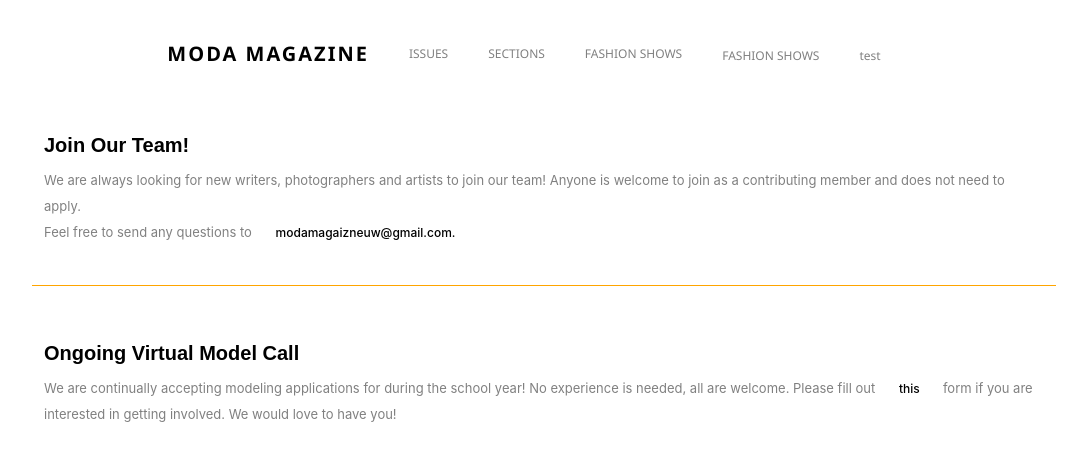
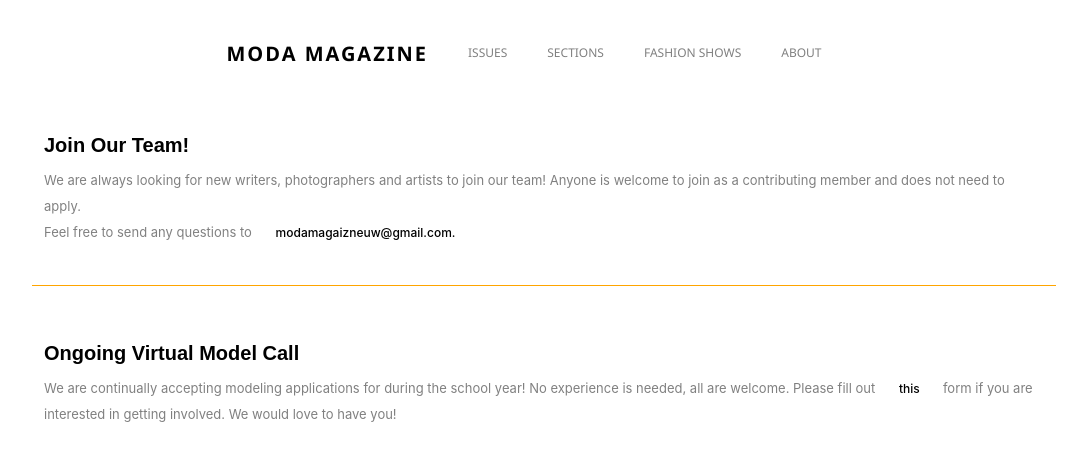
Before and after one commit to danhsiao/Moda, a React (Create React App) app: page /join in a window 1280 px wide. Shown: the top 460 px of the page, without its empty margins (116-1203 px from the left). Built offline with nearby package versions, Linux system fonts and the light colour scheme.

Commit message:
Navbar updates/fixes

```diff
--- a/src/components/Navbar.css
+++ b/src/components/Navbar.css
@@ -1,10 +1,9 @@
 .navbar-nav {
     display:flex;
     padding: 40px;
-    align-items:center;
+    align-items: flex-start;
     justify-content: center;
     font-family: 'Segoe UI', Tahoma, Geneva, Verdana, sans-serif;
-
 }
 
 .navbar-nav > a {
--- a/src/components/Navbar.jsx
+++ b/src/components/Navbar.jsx
@@ -8,18 +8,37 @@ function Navbar() {
         "FASHION WEEK 2022": "fashion-week-2022",
         "FASHION WEEK 2023": "fashion-week-2023",
         "FASHION WEEK 2024": "fashion-week-2024",
+    }
 
+    const ISSUES_LINKS = {
+        "DIGITAL": "digital",
+        "PRINT": "print",
+        "MINIS": "minis"
     }
+
+    const SECTIONS_LINKS = {
+        "LATEST": "latest",
+        "LIFESTYLE": "lifestyle",
+        "FASHION": "fashion",
+        "CULTURE": "culture",
+        "ARTS": "arts"
+    }
+
+    const ABOUT_LINKS = {
+        "ABOUT MODA": "about",
+        "JOIN OUR TEAM": "join",
+        "CONTACT US": "contact",
+        "NEWSLETTER ARCHIVE": "archive"
+    }
+
     return (
         <div className="navbar-container">
             <nav className="navbar-nav">
                 <a className="navbar-title" href="/" id="navTitle">MODA MAGAZINE</a>
-                <a href="/issues">ISSUES</a>
-                <a href="/sections">SECTIONS</a>
-                <a href="/fashion-week-2022">FASHION SHOWS</a>
-                <NavbarLink text="FASHION SHOWS" links={FASHION_LINKS}></NavbarLink>
-                <NavbarLink text="test"></NavbarLink>
-
+                <NavbarLink text="ISSUES" links={ISSUES_LINKS}/>
+                <NavbarLink text="SECTIONS" links={SECTIONS_LINKS}/>
+                <NavbarLink text="FASHION SHOWS" links={FASHION_LINKS}/>
+                <NavbarLink text="ABOUT" links={ABOUT_LINKS}/>
             </nav>
         </div>
     )
--- a/src/components/NavbarLink.jsx
+++ b/src/components/NavbarLink.jsx
@@ -17,7 +17,7 @@ export default function NavbarLink(props) {
 
   return (
     <div onMouseOver={setHover} onMouseOut={setNotHover} style={{cursor:'pointer'}}>
-        <a>{props.text}</a>
+        <a href={Object.values(props.links)[0]}>{props.text}</a>
         <Dropdown isDisplayed={dropdownEnabled} links={props.links} />
     </div>
   )
```
